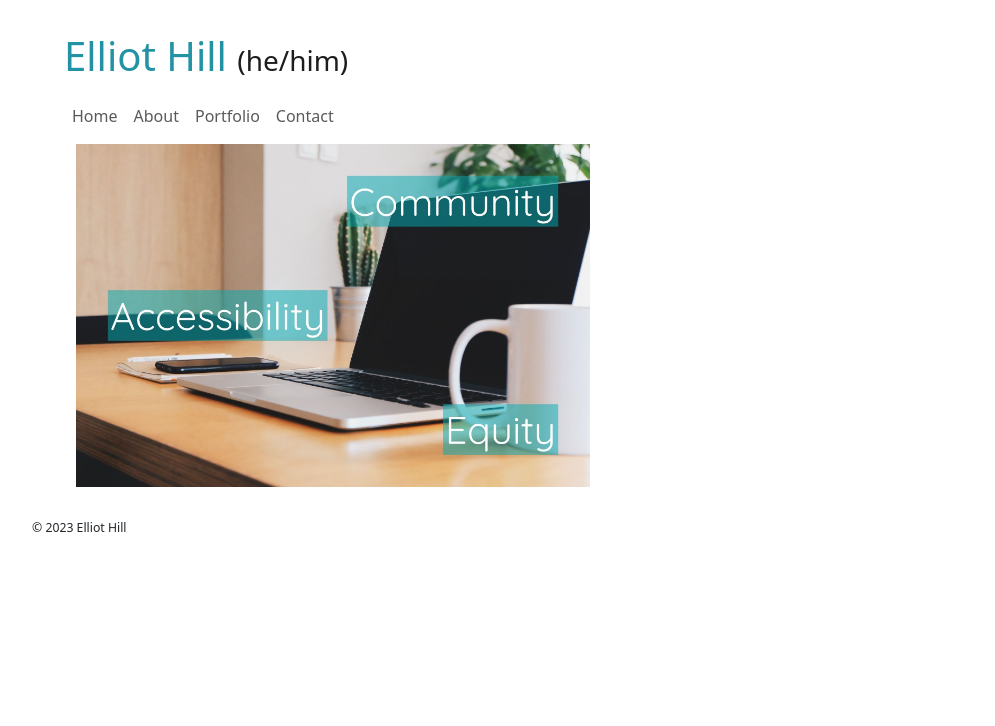
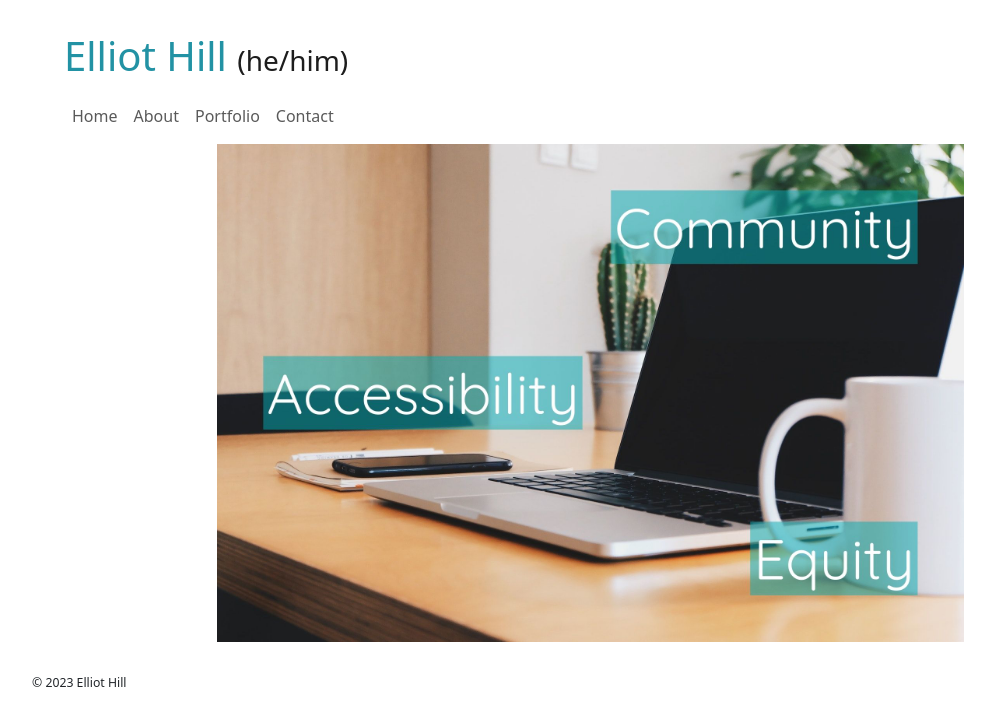
Before and after one commit to elliotvhill/portfolio-site, a React (Vite) app: page / in a window 1280 px wide. Shown: the top 726 px of the page, without its empty margins (50-1045 px from the left). Built offline with nearby package versions, Linux system fonts and the light colour scheme.

Commit message:
display flex fixes

```diff
--- a/src/components/About.jsx
+++ b/src/components/About.jsx
@@ -2,7 +2,7 @@ export default function About() {
     return (
         <div className='container'>
             <h2 className='about-head main-brand'>About</h2>
-            <div className='container w-50'>
+            <div className='container w-50 d-flex flex-column'>
                 <p>
                     Elliot Hill is a full stack software developer relocating to
                     San Francisco, CA in January 2024 to pursue his engineering
--- a/src/components/Home.jsx
+++ b/src/components/Home.jsx
@@ -5,7 +5,7 @@ export default function Home() {
                 <img
                     src='src/assets/home-banner.jpg'
                     alt="A picture of a laptop, a phone, a notebook, and a mug on a desk. A small potted cactus is in the background. The words 'community', 'accessibility', and 'equity' are superimposed."
-                    className='home-img w-50'
+                    className='container home-img w-75 d-flex'
                 />
             </div>
         </>
```
